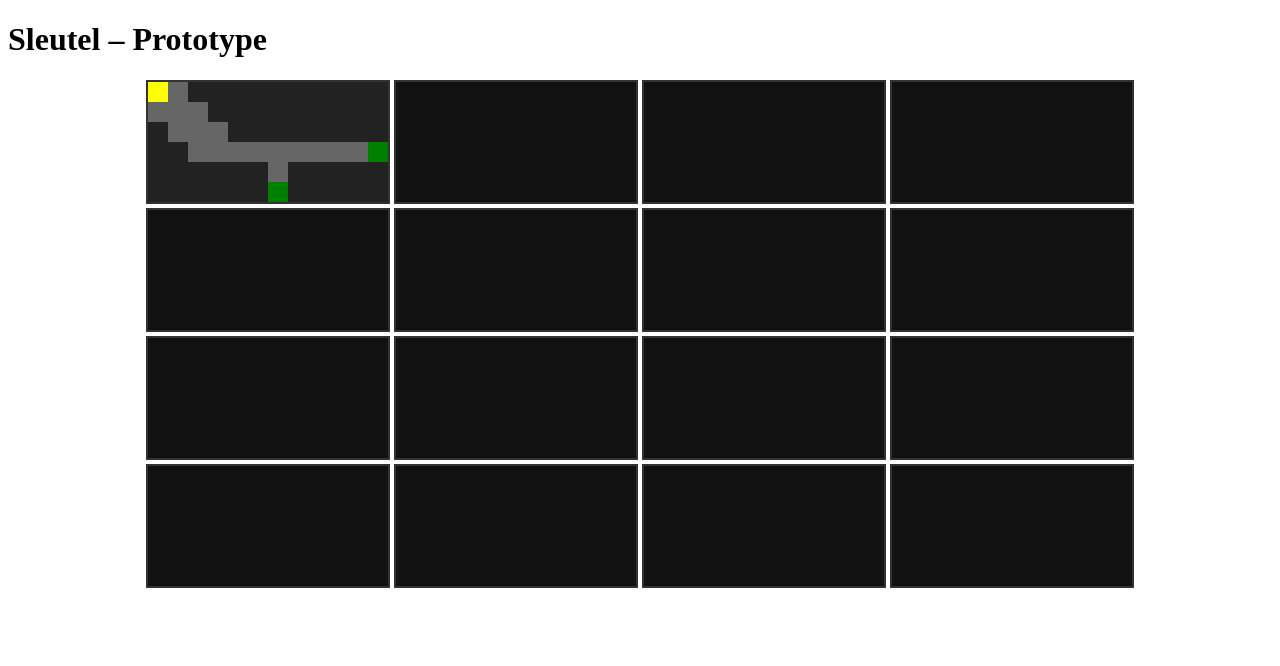
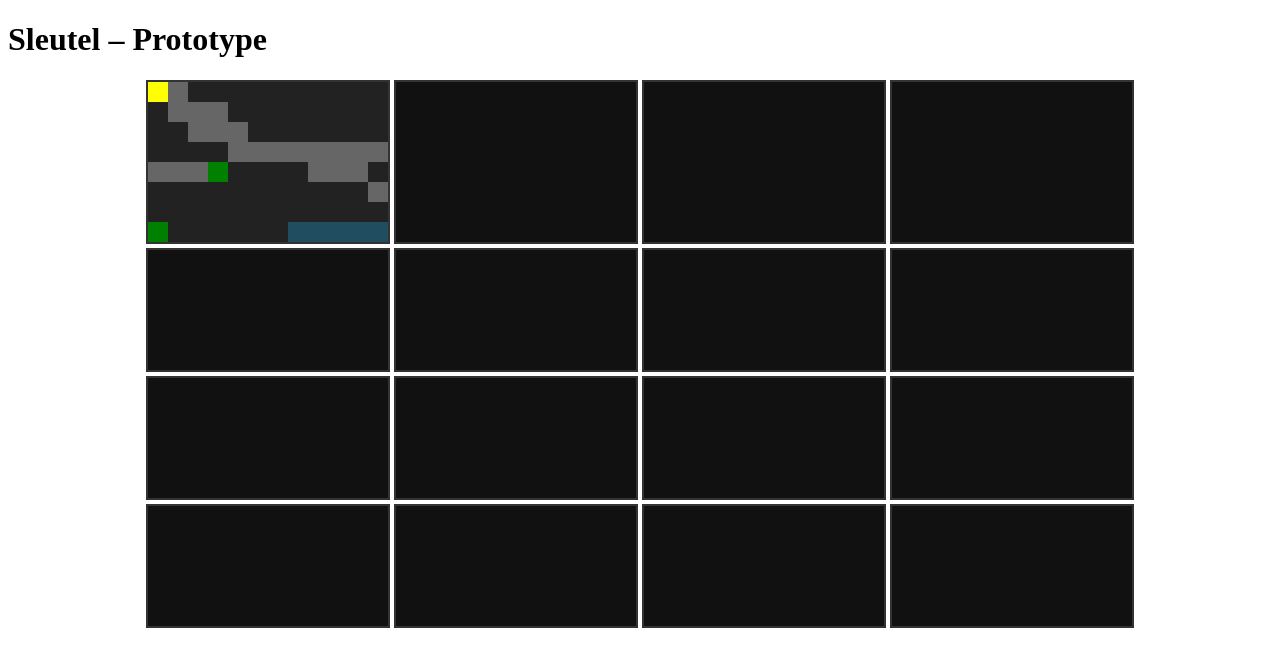
Before and after one commit to RobinS55/Sleutel, a React (Vite) app: page / in a window 1280 px wide. Shown: the top 666 px of the page. Built offline with nearby package versions, Linux system fonts and the light colour scheme.

Commit message:
Update Board.jsx

```diff
--- a/src/Board.jsx
+++ b/src/Board.jsx
@@ -4,8 +4,9 @@ import "./Board.css";
 
 const BOARD_WIDTH = 4;
 const BOARD_HEIGHT = 4;
-const ROOM_WIDTH = 12;
-const ROOM_HEIGHT = 6;
+// Oneven afmetingen voor perfecte middens
+const ROOM_WIDTH = 13;
+const ROOM_HEIGHT = 7;
 
 function carvePath(tiles, x1, y1, x2, y2) {
   let x = x1;
@@ -28,7 +29,7 @@ function generateRoom(x, y) {
     Array.from({ length: ROOM_WIDTH }, () => "wall")
   );
 
-  // Uitgangen exact in het midden van de rand
+  // Uitgangen exact in het midden
   const exits = {
     left: { x: 0, y: Math.floor(ROOM_HEIGHT / 2) },
     right: { x: ROOM_WIDTH - 1, y: Math.floor(ROOM_HEIGHT / 2) },
@@ -48,7 +49,7 @@ function generateRoom(x, y) {
       x,
       y,
       tiles,
-      exits: { right: exits.right, bottom: exits.bottom }, // Alleen deze uitgangen
+      exits: { right: exits.right, bottom: exits.bottom },
       color: `hsl(${Math.random() * 360},50%,25%)`,
       discovered: true,
       isStart: true,
@@ -68,7 +69,7 @@ function generateRoom(x, y) {
     carvePath(tiles, chosenExit.x, chosenExit.y, ex, ey);
   }
 
-  // Zorg dat alle 4 exits zichtbaar zijn
+  // Alle 4 exits altijd zichtbaar
   for (const dir of exitKeys) {
     tiles[exits[dir].y][exits[dir].x] = "path";
   }
```
